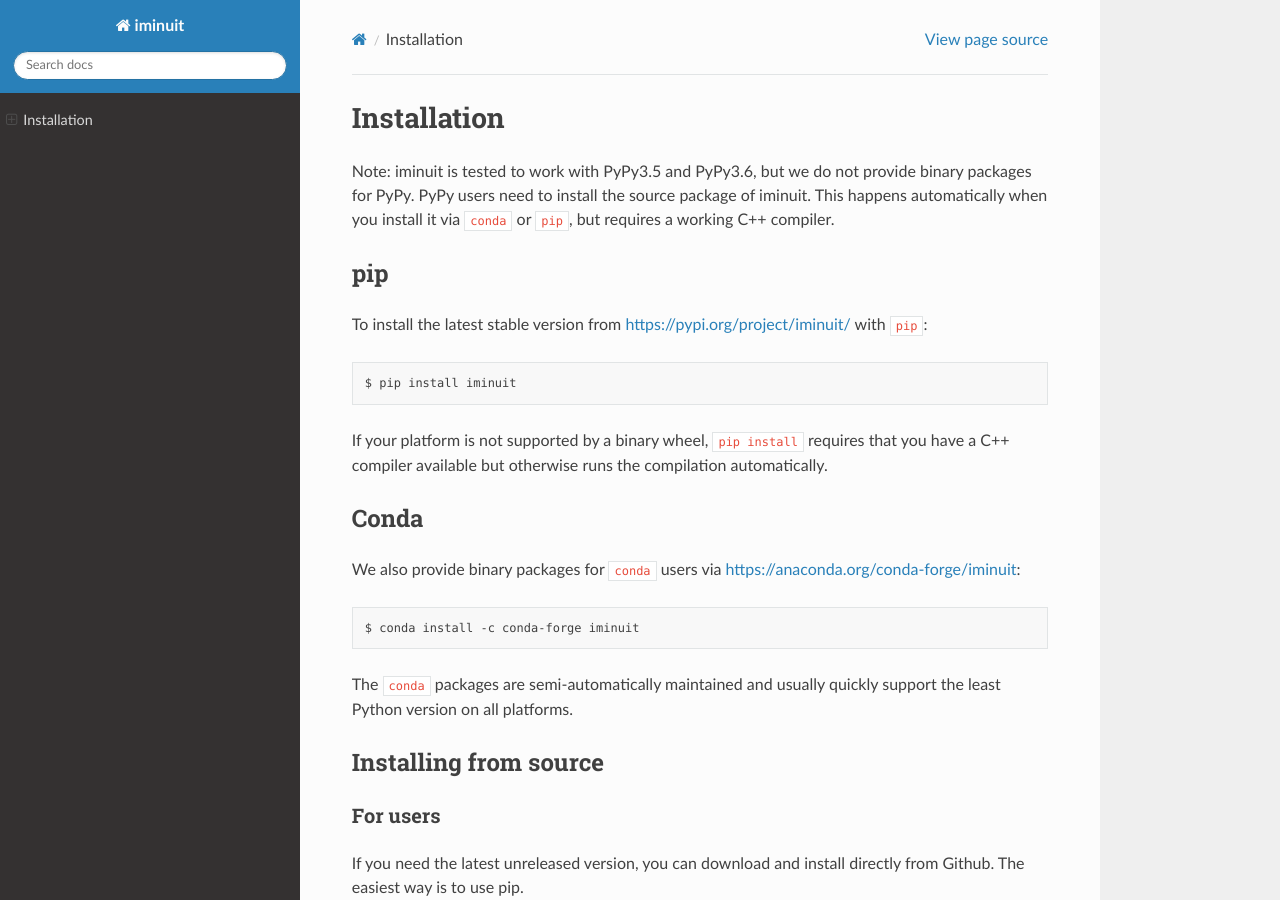
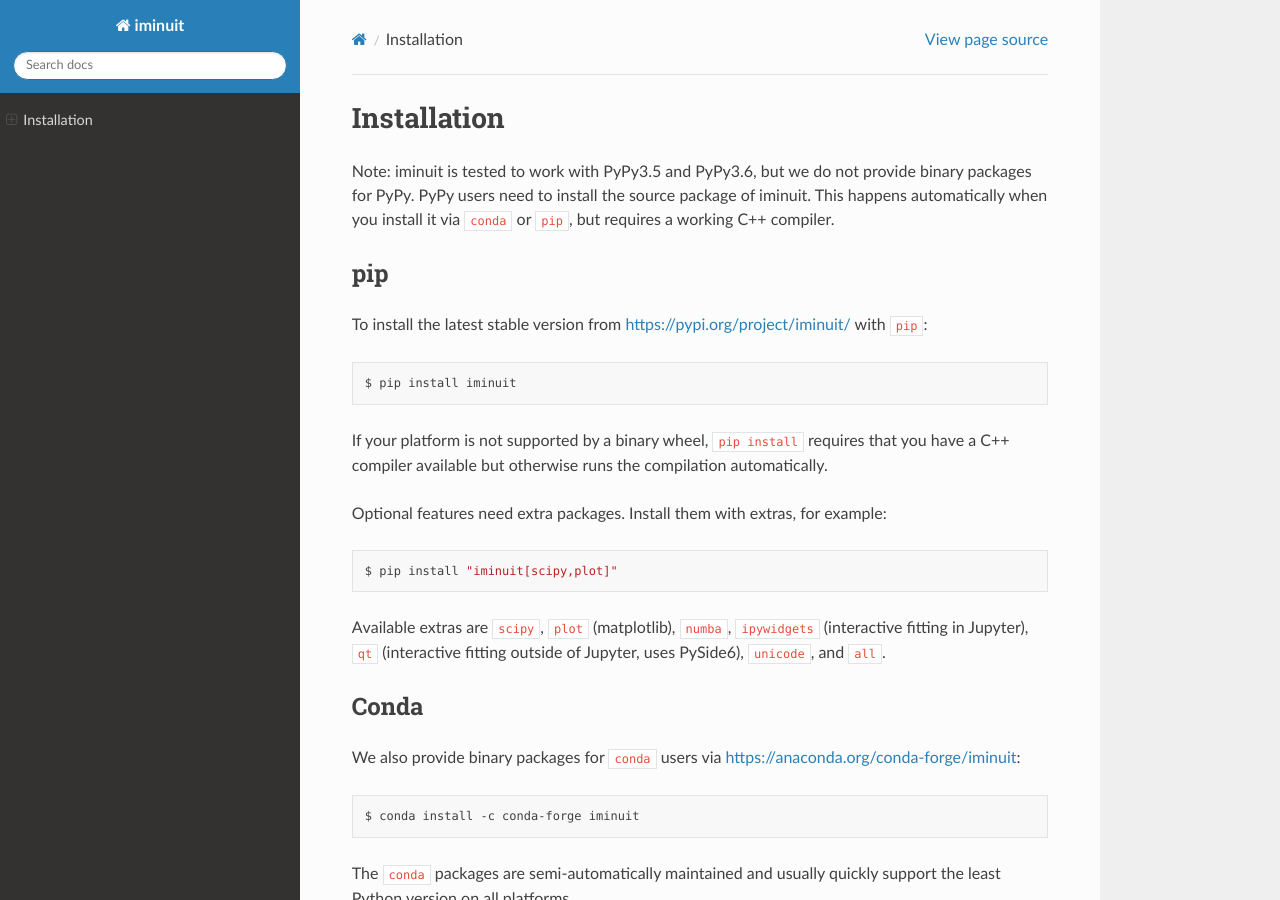
Before and after one commit to scikit-hep/iminuit, a Sphinx documentation site: the page built from doc/install.rst, in a window 1280 px wide and 900 px high. Built offline with Sphinx 7.4.7 and the Read the Docs theme 3.1.0, drawn with Linux system fonts in a browser that asks for light colours; pages that are not in the unit, such as notebooks, are missing from menus.

Commit message:
feat: add optional dependency extras
Add extras scipy, plot, numba, ipywidgets, qt, unicode, and all so
users can install optional features with pip.

Closes #1168

Assisted-by: ClaudeCode:claude-fable-5-1

```diff
--- a/doc/install.rst
+++ b/doc/install.rst
@@ -18,6 +18,14 @@ To install the latest stable version from https://pypi.org/project/iminuit/ with
 
 If your platform is not supported by a binary wheel, ``pip install`` requires that you
 have a C++ compiler available but otherwise runs the compilation automatically.
+
+Optional features need extra packages. Install them with extras, for example:
+
+.. code-block:: bash
+
+    $ pip install "iminuit[scipy,plot]"
+
+Available extras are ``scipy``, ``plot`` (matplotlib), ``numba``, ``ipywidgets`` (interactive fitting in Jupyter), ``qt`` (interactive fitting outside of Jupyter, uses PySide6), ``unicode``, and ``all``.
 
 Conda
 -----
```
Also changed, not shown: README.rst (+5 -2 lines), pyproject.toml (+9 -0 lines).
